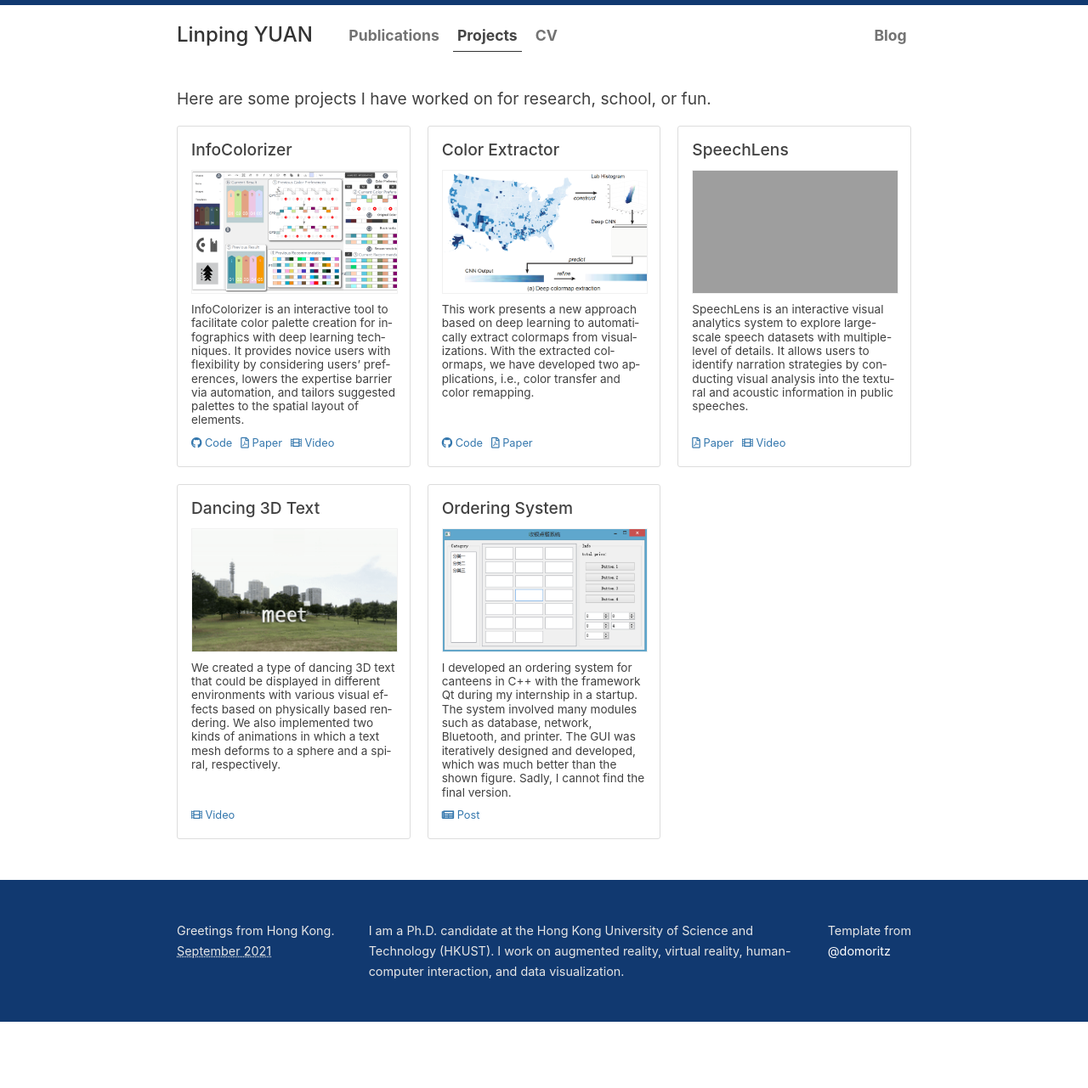
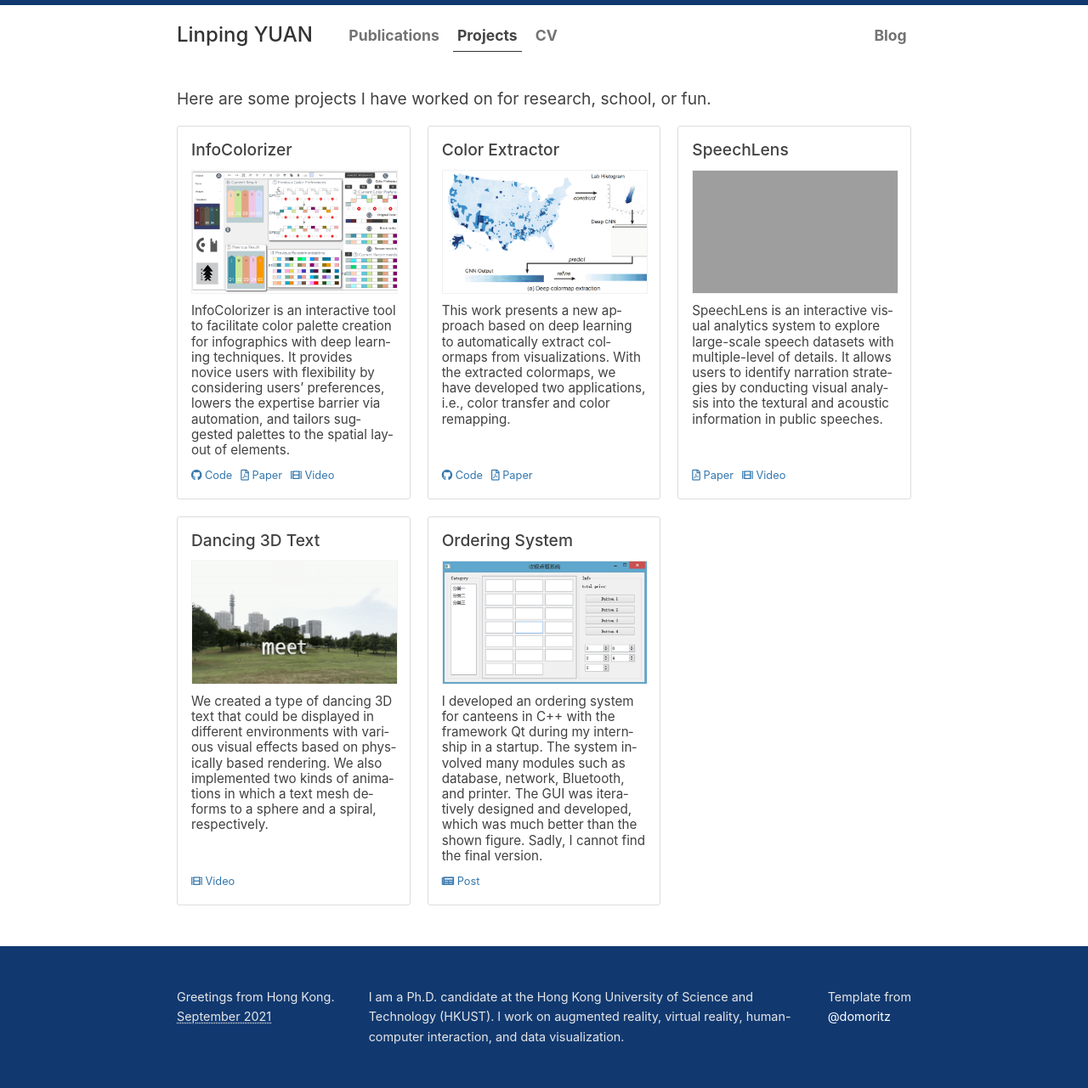
Before and after one commit to yuanlinping/yuanlinping.github.io, a Jekyll site: the page built from projects.md, in a window 1280 px wide. Shown: the whole page at 85% size. Built offline with Jekyll 4.4.1, drawn with Linux system fonts in a browser that asks for light colours; before the commit the page ends 1203 px from its top, so only the background shows below that; grey boxes are pictures that could not be loaded.

Commit message:
adjust style for project card

```diff
--- a/_sass/_home.scss
+++ b/_sass/_home.scss
@@ -79,12 +79,12 @@
       .title {
         margin: 0 0 0.6em 0;
         font-size: 1.2em;
-        font-weight: bold;
-        line-height: 1;
+        font-weight: 500;
+        line-height: 1.2;
       }
 
       p {
-        font-size: 0.85em;
+        font-size: 0.95em;
         margin: 0.7em 0;
         line-height: 1.2;
       }
--- a/_sass/_projects.scss
+++ b/_sass/_projects.scss
@@ -36,7 +36,7 @@
       }
 
       p {
-        font-size: 0.85em;
+        font-size: 0.95em;
         margin: 0.7em 0;
         line-height: 1.2;
       }
```
